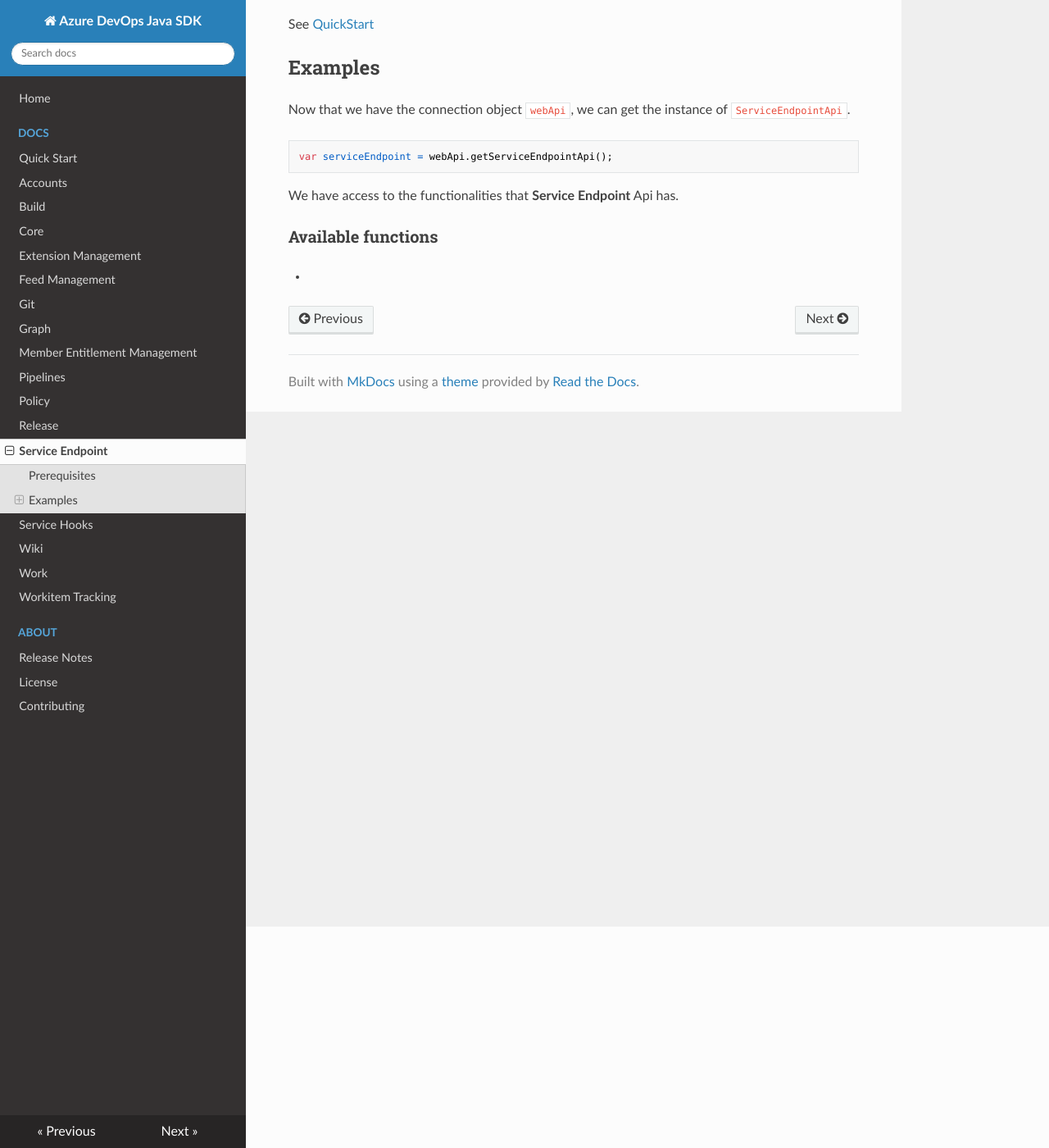
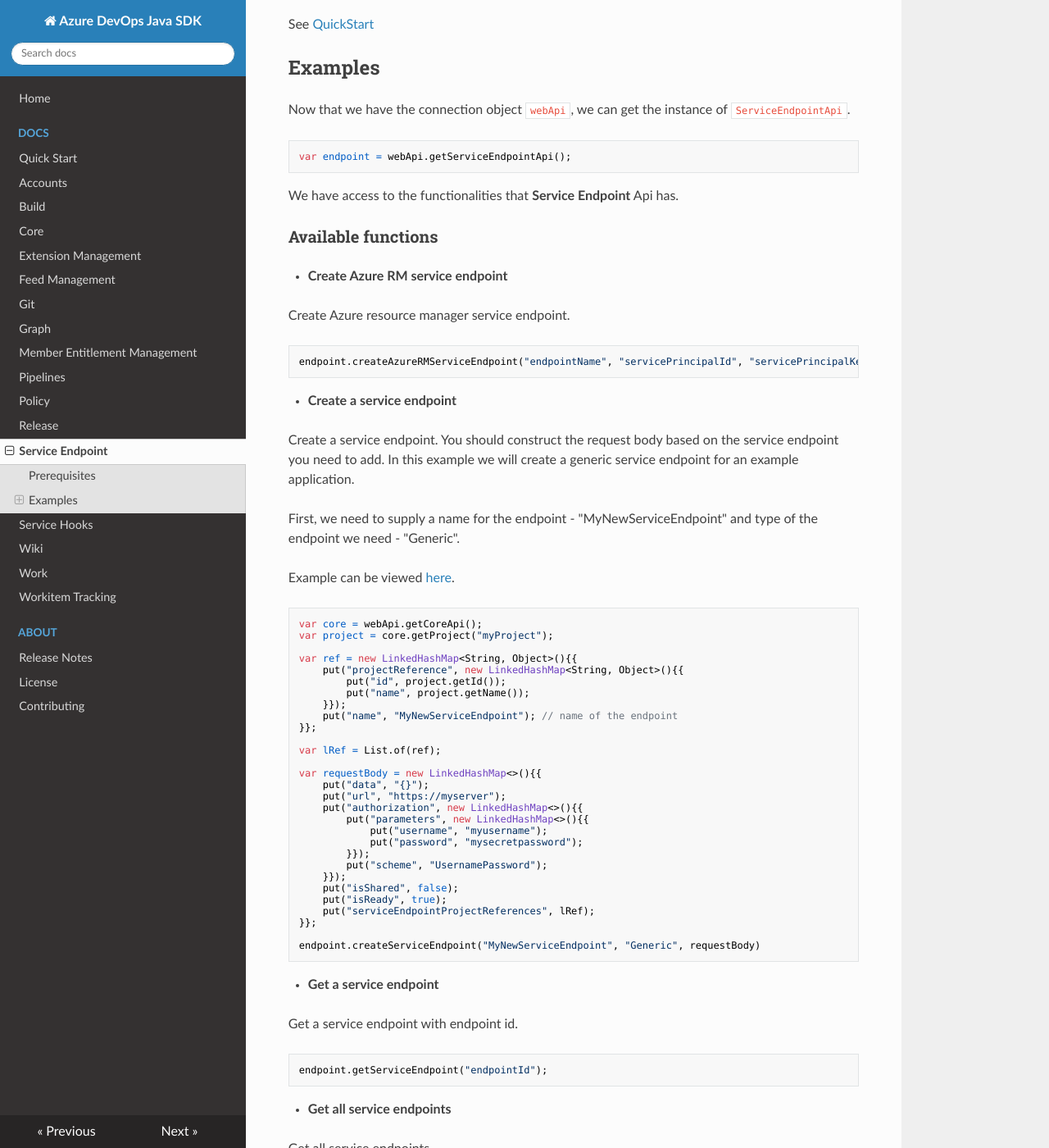
Before and after one commit to hkarthik7/azure-devops-java-sdk-docs, an MkDocs documentation site: the page built from docs/docs/service-endpoint.md, in a window 1280 px wide and 1400 px high, scrolled down 270 px. Shown: the whole window at 82% size. Built offline with MkDocs 1.6.1, drawn with Linux system fonts in a browser that asks for light colours; nearby versions of some CDN libraries; some of the changed text lies outside the part shown.

````diff
--- a/docs/docs/service-endpoint.md
+++ b/docs/docs/service-endpoint.md
@@ -12,11 +12,101 @@ See [QuickStart](quickstart.md)
 Now that we have the connection object `webApi`, we can get the instance of `ServiceEndpointApi`.
 
 ```java
-var serviceEndpoint = webApi.getServiceEndpointApi();
+var endpoint = webApi.getServiceEndpointApi();
 ```
 
 We have access to the functionalities that **Service Endpoint** Api has.
 
 ### Available functions
 
--
+- **Create Azure RM service endpoint**
+
+Create Azure resource manager service endpoint.
+
+```java
+endpoint.createAzureRMServiceEndpoint("endpointName", "servicePrincipalId", "servicePrincipalKey", "tenantId", "subscriptionId", "subscriptionName");
+```
+
+- **Create a service endpoint**
+
+Create a service endpoint. You should construct the request body based on the service endpoint you need to add. In this example we will create a generic service
+endpoint for an example application.
+
+First, we need to supply a name for the endpoint - "MyNewServiceEndpoint" and type of the endpoint we need - "Generic".
+
+Example can be viewed [here](https://docs.microsoft.com/en-us/rest/api/azure/devops/serviceendpoint/endpoints/create?view=azure-devops-rest-6.1#create-service-endpoint).
+
+```java
+var core = webApi.getCoreApi();
+var project = core.getProject("myProject");
+
+var ref = new LinkedHashMap<String, Object>(){{
+    put("projectReference", new LinkedHashMap<String, Object>(){{
+        put("id", project.getId());
+        put("name", project.getName());
+    }});
+    put("name", "MyNewServiceEndpoint"); // name of the endpoint
+}};
+
+var lRef = List.of(ref);
+
+var requestBody = new LinkedHashMap<>(){{
+    put("data", "{}");
+    put("url", "https://myserver");
+    put("authorization", new LinkedHashMap<>(){{
+        put("parameters", new LinkedHashMap<>(){{
+            put("username", "myusername");
+            put("password", "mysecretpassword");
+        }});
+        put("scheme", "UsernamePassword");
+    }});
+    put("isShared", false);
+    put("isReady", true);
+    put("serviceEndpointProjectReferences", lRef);
+}};
+
+endpoint.createServiceEndpoint("MyNewServiceEndpoint", "Generic", requestBody)
+```
+
+- **Get a service endpoint**
+
+Get a service endpoint with endpoint id.
+
+```java
+endpoint.getServiceEndpoint("endpointId");
+```
+
+- **Get all service endpoints**
+
+Get all service endpoints.
+
+```java
+var sEndpoints = endpoint.getServiceEndpoints();
+for (var ePoint: sEndpoints.getServiceEndpoints()) {
+    System.out.println(ePoint.getId() + ": " + ePoint.getName());
+}
+```
+
+- **Delete a service endpoint**
+
+Delete a service endpoint using endpoint id.
+
+```java
+endpoint.deleteServiceEndpoint("endpointId", new String[]{"projectName"});
+```
+
+- **Share a service endpoint**
+
+Share a service endpoint connection with other project.
+
+
+```java
+var endpointId = s.getServiceEndpoints().getServiceEndpoints()
+                .stream()
+                .filter(x -> x.getName().equals("myEndpoint"))
+                .findFirst()
+                .get()
+                .getId();
+
+endpoint.shareServiceEndpoint(endpointId, "projectName", "mySharedConnection");
+```
````
Also changed, not shown: docs/docs/service-hooks.md (+47 -1 lines), docs/docs/wiki.md (+35 -1 lines), docs/docs/work.md (+33 -1 lines).
